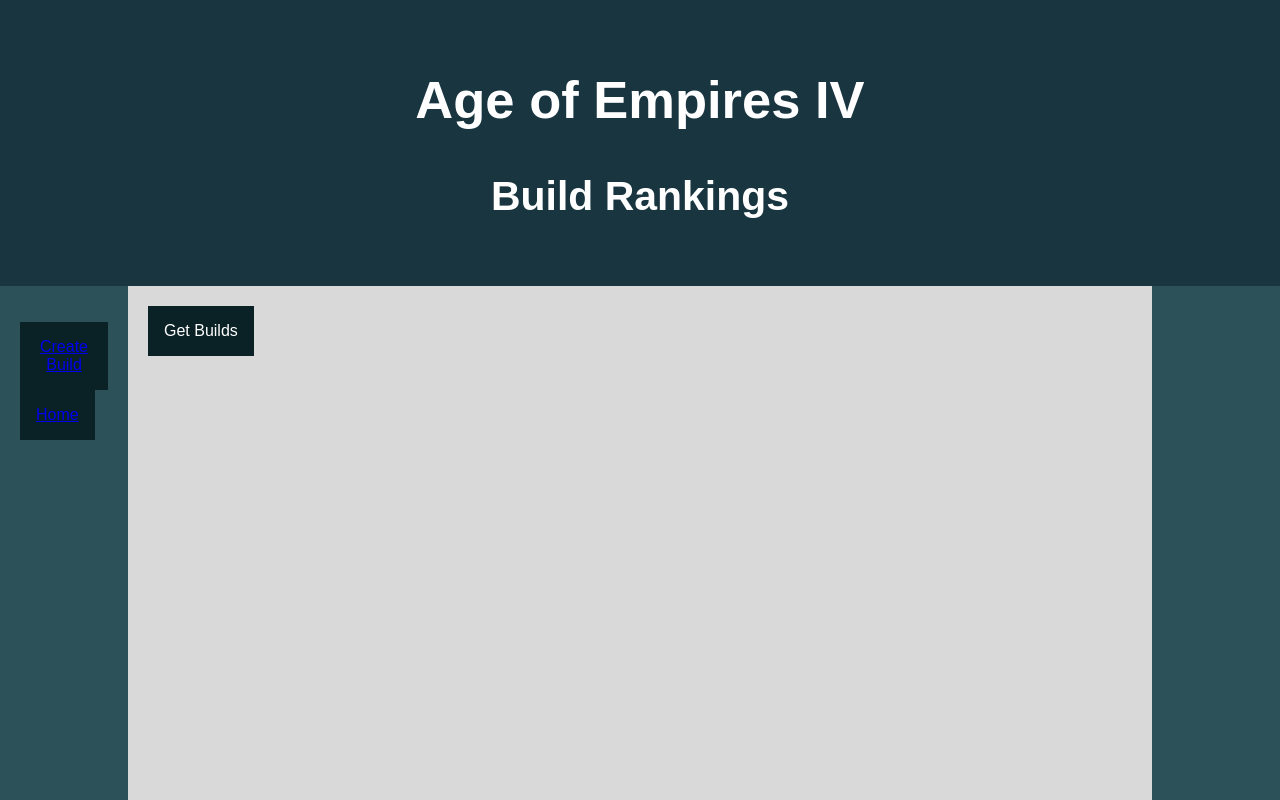
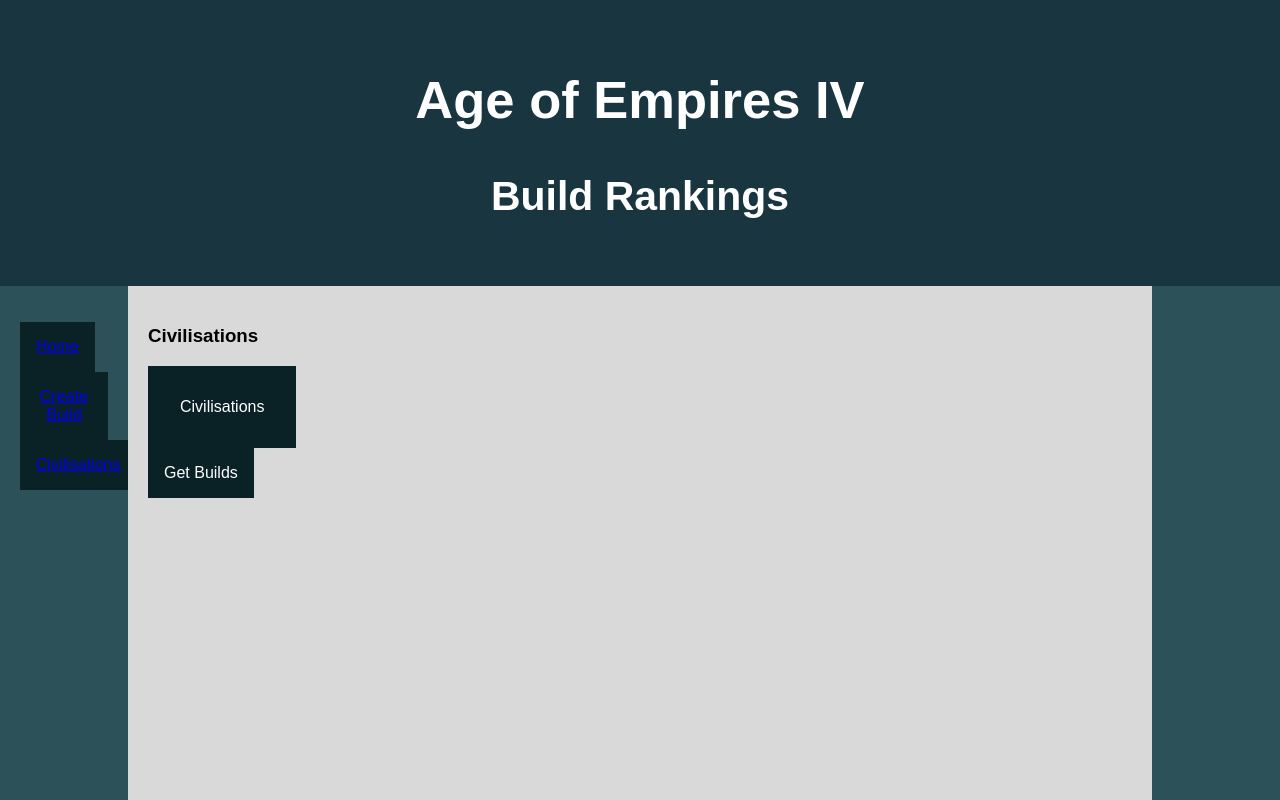
Before and after one commit to PaulJD88/AoE_Builds_fe, a Vue app: page /#/civilisations in a window 1280 px wide. Shown: the top 800 px of the page. Built offline with nearby package versions, Linux system fonts and the light colour scheme.

Commit message:
Making more headway

```diff
--- a/src/App.vue
+++ b/src/App.vue
@@ -8,8 +8,11 @@
     <section>
       <nav>
         <ul>
+          <button><router-link to="/">Home</router-link></button>
           <button><router-link to="/create">Create Build</router-link></button>
-          <button><router-link to="/">Home</router-link></button>
+          <button>
+            <router-link to="/civilisations">Civilisations</router-link>
+          </button>
         </ul>
       </nav>
 
@@ -115,7 +118,8 @@
 
 @media (max-width: 600px) {
   nav,
-  article, .sidebar {
+  article,
+  .sidebar {
     width: 100%;
     height: auto;
   }
--- a/src/router/index.js
+++ b/src/router/index.js
@@ -17,6 +17,14 @@
     // this generates a separate chunk (about.[hash].js) for this route
     // which is lazy-loaded when the route is visited.
     component: () => import(/* webpackChunkName: "about" */ '../views/CreateBuild.vue')
+  },
+  {
+    path: '/civilisations',
+    name: 'Civilisations',
+    // route level code-splitting
+    // this generates a separate chunk (about.[hash].js) for this route
+    // which is lazy-loaded when the route is visited.
+    component: () => import(/* webpackChunkName: "about" */ '../views/Civilisations.vue')
   },
   {
     path: '/abbasid',
--- /dev/null
+++ b/src/views/Civilisations.vue
@@ -0,0 +1,21 @@
+<template>
+<div>
+  <h1>Civilisations</h1>
+<button> <dropdwn></dropdwn> </button>
+</div>
+</template>
+
+<script>
+import dropdwn from '../components/Dropdown.vue'
+export default {
+  data () {
+    return {}
+  },
+  components: {
+    dropdwn
+  }
+}
+</script>
+
+<style>
+</style>
--- a/src/views/Home.vue
+++ b/src/views/Home.vue
@@ -9,7 +9,9 @@
     As well as find links to rated builds you can also create your own build
     through the provided template.
   </p>
+  <h2>Top Builds</h2>
 </article>
+
 </template>
 
 <script>
```
